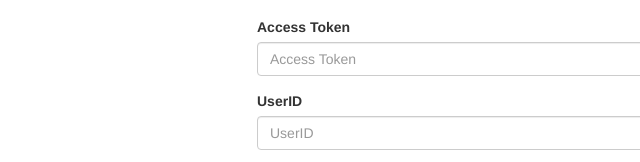
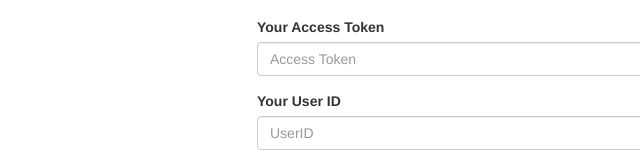
Before and after one commit to breisamoralde/bonuslySorter, a website: page index.html in a window 1280 px wide. Shown: the part 225-387 px from the top of the page, 63-703 px from the left. Drawn offline with nearby package versions, Linux system fonts and the light colour scheme.

Commit message:
change labels.

```diff
--- a/index.html
+++ b/index.html
@@ -34,11 +34,11 @@
 
         <form ng-submit="index.getData()">
           <div class="form-group">
-            <label for="accessToken">Access Token</label>
+            <label for="accessToken">Your Access Token</label>
             <input type="text" class="form-control" id="accessToken" placeholder="Access Token" ng-model="index.accessToken" required="required">
           </div>
           <div class="form-group">
-            <label for="userId">UserID</label>
+            <label for="userId">Your User ID</label>
             <input type="text" class="form-control" id="userId" placeholder="UserID" ng-model="index.userId" required="required">
           </div>
           <div class="form-group">
```
